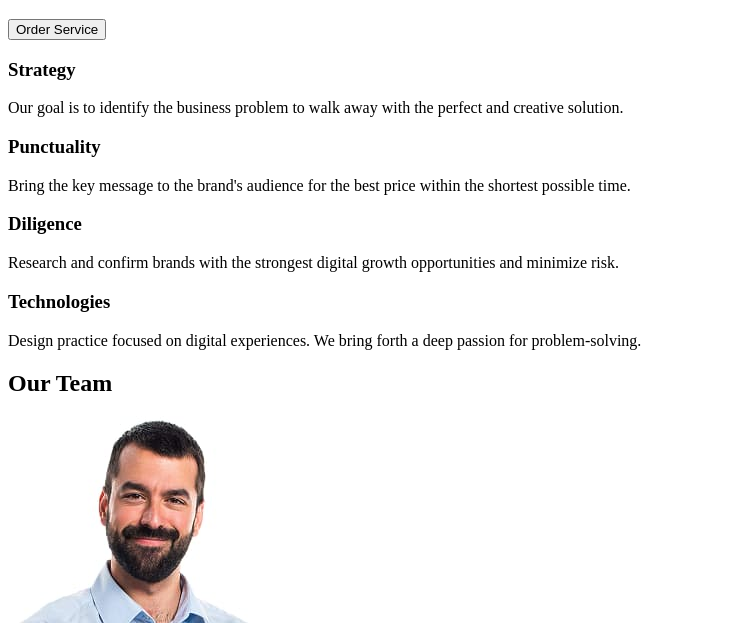
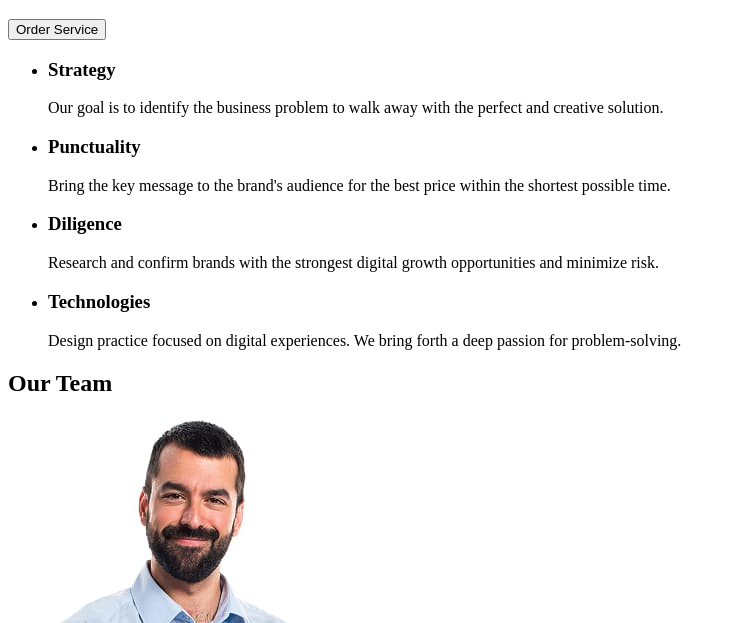
Before and after one commit to OlgaArtiukh/goit-markup-hw-01-121, a plain HTML site: page index.html in a window 1280 px wide. Shown: the part 177-800 px from the top of the page, without its empty margins (0-736 px from the left). Drawn offline with Linux system fonts and the light colour scheme.

Commit message:
add index file

```diff
--- a/index.html
+++ b/index.html
@@ -20,55 +20,80 @@
     </header>
     <main>
         <section>
-            <h3>Strategy</h3>
-<p>Our goal is to identify the business
-problem to walk away with the perfect and creative solution. </p>
-        </section>
-        <section>
-<h3>Punctuality</h3>
-<p>Bring the key message to the brand's audience for the best price within the shortest possible time. </p>
-       </section>
+            <ul>
+                <li>
+<h3>Strategy</h3>
+<p>
+    Our goal is to identify the business problem to walk away with the perfect and creative solution.
+ </p>
+                </li>
 
-        <section>
-<h3>Diligence</h3>
-<p>Research and confirm brands with the strongest digital growth opportunities and minimize risk. </p>
-        </section>
 
-        <section>
-            <h3>Technologies</h3>
-<p>Design practice focused on digital experiences. We bring forth a deep passion for problem-solving. </p>
-        </section>
+                <li>
+                    <h3>Punctuality</h3>
+<p>
+    Bring the key message to the brand's audience for the best price within the shortest possible time.
+ </p>
+                </li>
+
+
+                <li>
+                    <h3>Diligence</h3>
+<p>
+    Research and confirm brands with the strongest digital growth opportunities and minimize risk.
+</p>
+                </li>
+
+                <li>
+                        <h3>Technologies</h3>
+<p>
+    Design practice focused on digital experiences. We bring forth a deep passion for problem-solving.
+</p>
+                </li>
+            </ul>
+            </section>
+
 <section>
     <h2>Our Team</h2>
+    <ul>
+        <li>
 <img src="/images/mark.jpg" alt="mark"
 width="264"
 height="260">
 <h3>Mark Guerrero</h3>
 <p>Product Designer</p>
+        </li>
 </section>
 
     <section>
+        <li>
 <img src="images/tomford.jpg" alt="tomford"
 width="264"
 height="260">
 <h3>Tom Ford</h3>
 <p>Frontend Developer</p>
+      </li>
     </section>
 
     <section>
+        <li>
 <img src="/images/camila.jpg" alt="camila"
 width="264"
 height="260">
 <h3>Camila Garcia</h3>
 <p>Marketing</p>
+        </li>
     </section>
 
     <section>
+        <li>
 <img src="/images/daniel .jpg" alt="daniel"
 width="264"
 height="260">
 <h3>Daniel Wilson</h3>
 <p>UI Designer</p>
+        </li>
+   </ul>
     </section>
     </main>
 <footer>
```
